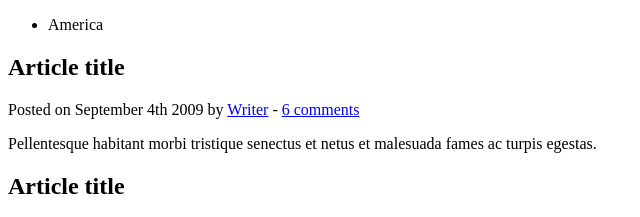
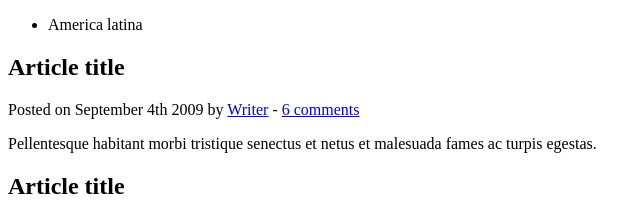
Before and after one commit to Alejandro-web/git-curso-, a plain HTML site: page index.html in a window 1280 px wide. Shown: the top 217 px of the page, 0-640 px from the left. Drawn offline with Linux system fonts and the light colour scheme.

Commit message:
Se modifico el index html

```diff
--- a/index.html
+++ b/index.html
@@ -12,7 +12,7 @@
 	<header>
 		<nav>
 			<ul>
-				<li>America</li>
+				<li>America latina</li>
 			</ul>
 		</nav>
 	</header>
```
